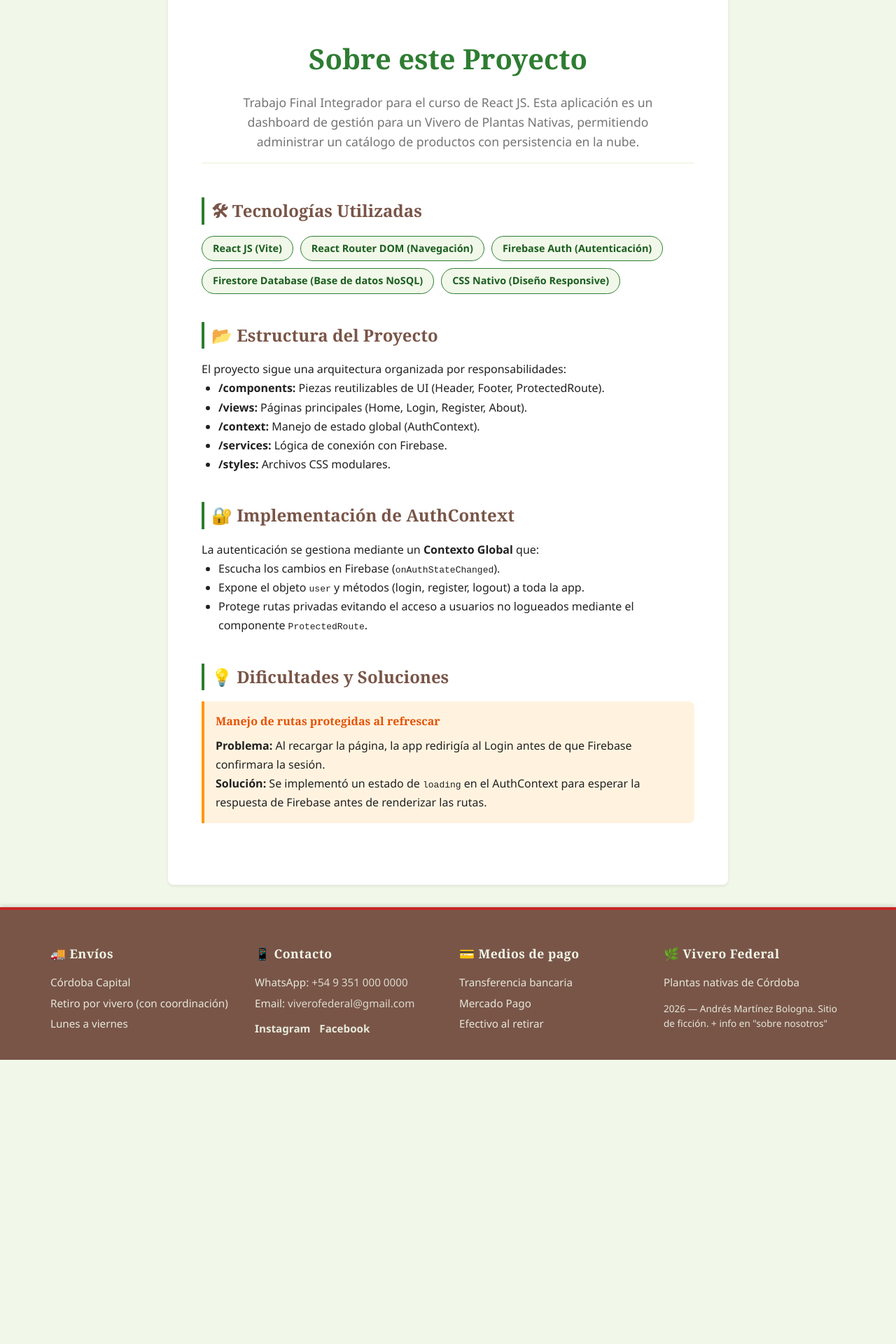
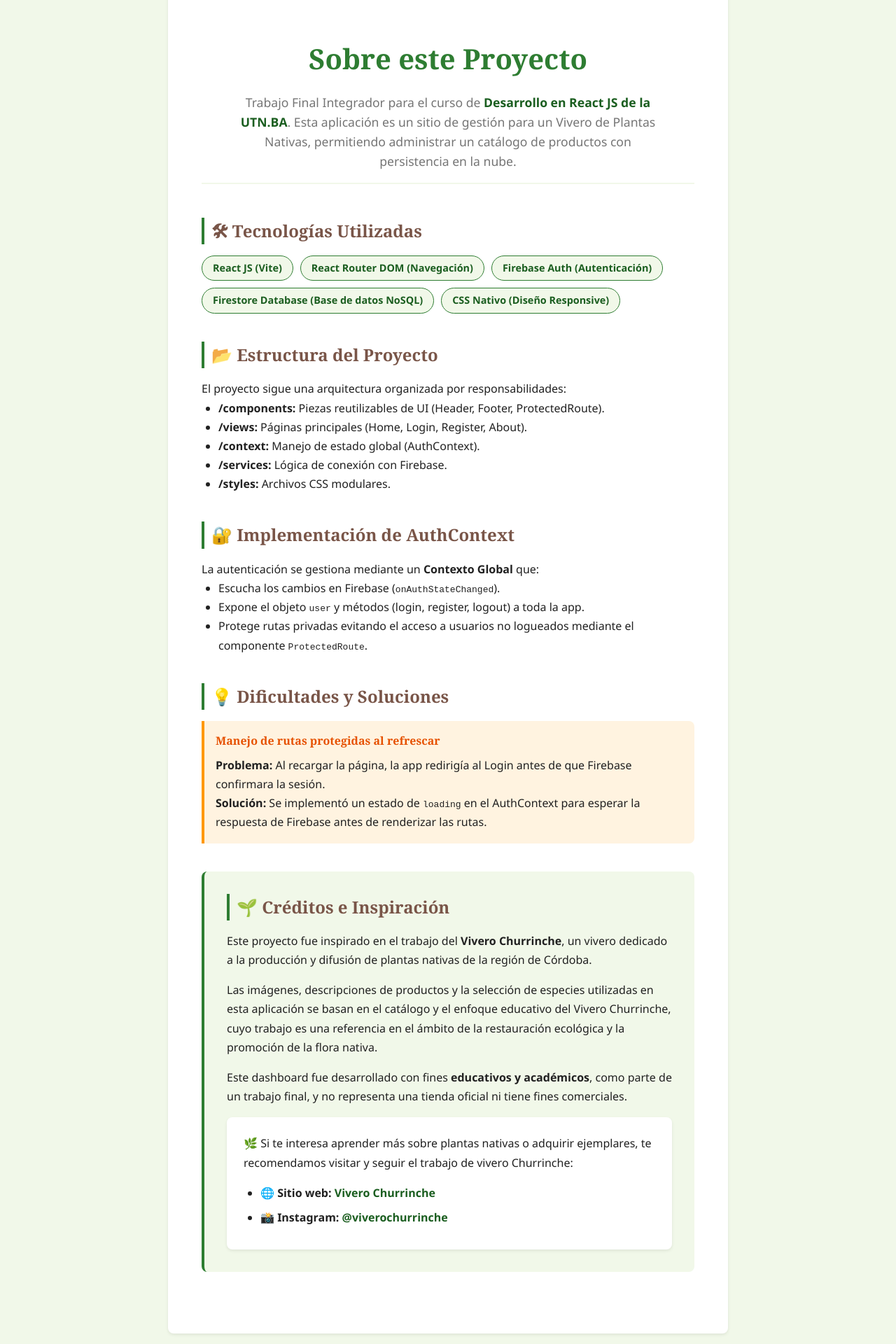
Before and after one commit to AndyMartinezB/UTN-reactjs-trabajofinal, a React (Vite) app: page /about in a window 1280 px wide. Shown: the part 180-2100 px from the top of the page at 70% size. Before the commit the page ends 1694 px from the top, so only its background shows below. Built offline with nearby package versions, Linux system fonts and the light colour scheme; no server answers.

Commit message:
docs: creditos a vivero churrinche y estilos en aboutThis

```diff
--- a/src/styles/views/aboutThis.css
+++ b/src/styles/views/aboutThis.css
@@ -95,3 +95,60 @@
     font-size: 2rem;
   }
 }
+
+/* --- CRÉDITOS E INSPIRACIÓN --- */
+.about-credits {
+  background-color: var(--color-bg-light);
+  padding: 2rem;
+  border-radius: var(--border-radius);
+  border-left: 4px solid var(--color-primary);
+}
+
+.about-credits p {
+  margin-bottom: 1rem;
+}
+
+/* Bloque destacado */
+.credits-highlight {
+  background-color: var(--color-white);
+  padding: 1.5rem;
+  border-radius: var(--border-radius);
+  box-shadow: var(--shadow-sm);
+}
+
+/* Links */
+.credits-links {
+  list-style: none;
+  padding: 0;
+  margin-top: 1rem;
+}
+
+.credits-links li {
+  margin-bottom: 0.5rem;
+  font-weight: 600;
+}
+
+.credits-links a {
+  color: var(--color-primary-dark);
+}
+
+.credits-links a:hover {
+  text-decoration: underline;
+  text-decoration-thickness: 2px;
+}
+
+/* Mobile */
+@media (max-width: 768px) {
+  .about-credits {
+    padding: 1.5rem;
+  }
+}
+.about-intro a {
+  color: var(--color-primary-dark);
+  font-weight: 600;
+}
+
+.about-intro a:hover {
+  text-decoration: underline;
+  text-decoration-thickness: 2px;
+}
--- a/src/views/AboutThis.jsx
+++ b/src/views/AboutThis.jsx
@@ -11,8 +11,15 @@
           <section className="about-header">
             <h2>Sobre este Proyecto</h2>
             <p className="about-intro">
-              Trabajo Final Integrador para el curso de React JS. Esta
-              aplicación es un dashboard de gestión para un Vivero de Plantas
+              Trabajo Final Integrador para el curso de{" "}
+              <a
+                href="https://sceu.frba.utn.edu.ar/e-learning/detalle/curso/35189/curso-de-desarrollo-en-react-js?gad_source=1&gad_campaignid=23095914428&gbraid=0AAAAAD-5DJvz6FlieD825bBJhNoe1Zwou&gclid=CjwKCAiAv5bMBhAIEiwAqP9GuBTmWL6XcPV2AmwUVX6SKzR8qtzgGt8vztkVN0ISPzw9km5-FPImmxoCUaQQAvD_BwE"
+                target="_blank"
+                rel="noopener noreferrer"
+              >
+                Desarrollo en React JS de la UTN.BA
+              </a>
+              . Esta aplicación es un sitio de gestión para un Vivero de Plantas
               Nativas, permitiendo administrar un catálogo de productos con
               persistencia en la nube.
             </p>
@@ -93,6 +100,61 @@
               </p>
             </div>
           </section>
+          <section className="about-section about-credits">
+            <h3>🌱 Créditos e Inspiración</h3>
+
+            <p>
+              Este proyecto fue inspirado en el trabajo del{" "}
+              <strong>Vivero Churrinche</strong>, un vivero dedicado a la
+              producción y difusión de plantas nativas de la región de Córdoba.
+            </p>
+
+            <p>
+              Las imágenes, descripciones de productos y la selección de
+              especies utilizadas en esta aplicación se basan en el catálogo y
+              el enfoque educativo del Vivero Churrinche, cuyo trabajo es una
+              referencia en el ámbito de la restauración ecológica y la
+              promoción de la flora nativa.
+            </p>
+
+            <p>
+              Este dashboard fue desarrollado con fines{" "}
+              <strong>educativos y académicos</strong>, como parte de un trabajo
+              final, y no representa una tienda oficial ni tiene fines
+              comerciales.
+            </p>
+
+            <div className="credits-highlight">
+              <p>
+                🌿 Si te interesa aprender más sobre plantas nativas o adquirir
+                ejemplares, te recomendamos visitar y seguir el trabajo de
+                vivero Churrinche:
+              </p>
+
+              <ul className="credits-links">
+                <li>
+                  🌐 Sitio web:{" "}
+                  <a
+                    href="https://viverochurrinche.empretienda.com.ar/"
+                    target="_blank"
+                    rel="noopener noreferrer"
+                  >
+                    Vivero Churrinche
+                  </a>
+                </li>
+                <li>
+                  📸 Instagram:{" "}
+                  <a
+                    href="https://instagram.com/churrinche_nativas"
+                    target="_blank"
+                    rel="noopener noreferrer"
+                  >
+                    @viverochurrinche
+                  </a>
+                </li>
+              </ul>
+            </div>
+          </section>
         </div>
       </main>
       <Footer />
```
